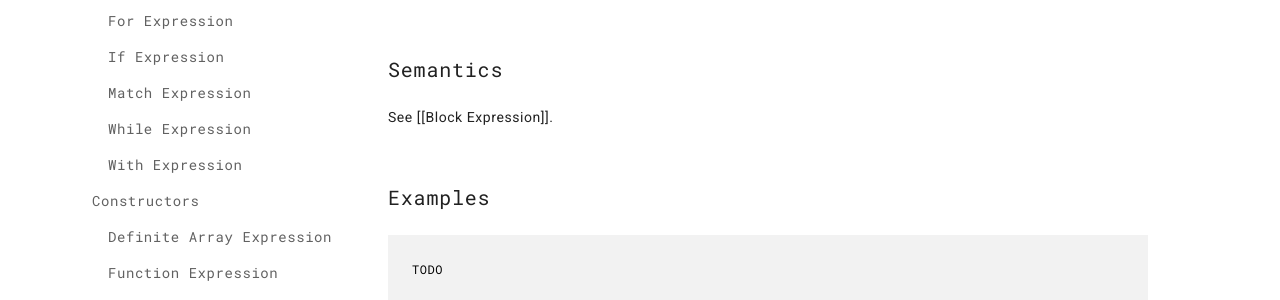
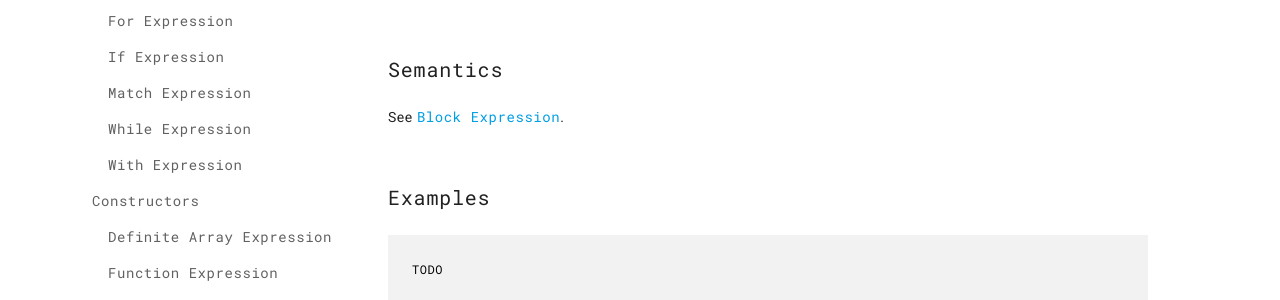
Before and after one commit to AnyDSL/anydsl.github.io, a Jekyll site: the page built from Item-Statement.md, in a window 1280 px wide and 900 px high, scrolled down 576 px. Shown: the part 153-453 px from the top of the window. Built offline with Jekyll 4.4.1, drawn with Linux system fonts in a browser that asks for light colours; nearby versions of some CDN libraries; some of the changed lines change nothing that is shown.

Commit message:
Fix broken links

```diff
--- a/Item-Statement.md
+++ b/Item-Statement.md
@@ -15,7 +15,7 @@
 
 ## Semantics
 
-See [[Block Expression]].
+See [Block Expression](Block-Expression.md).
 
 ## Examples
 
```
